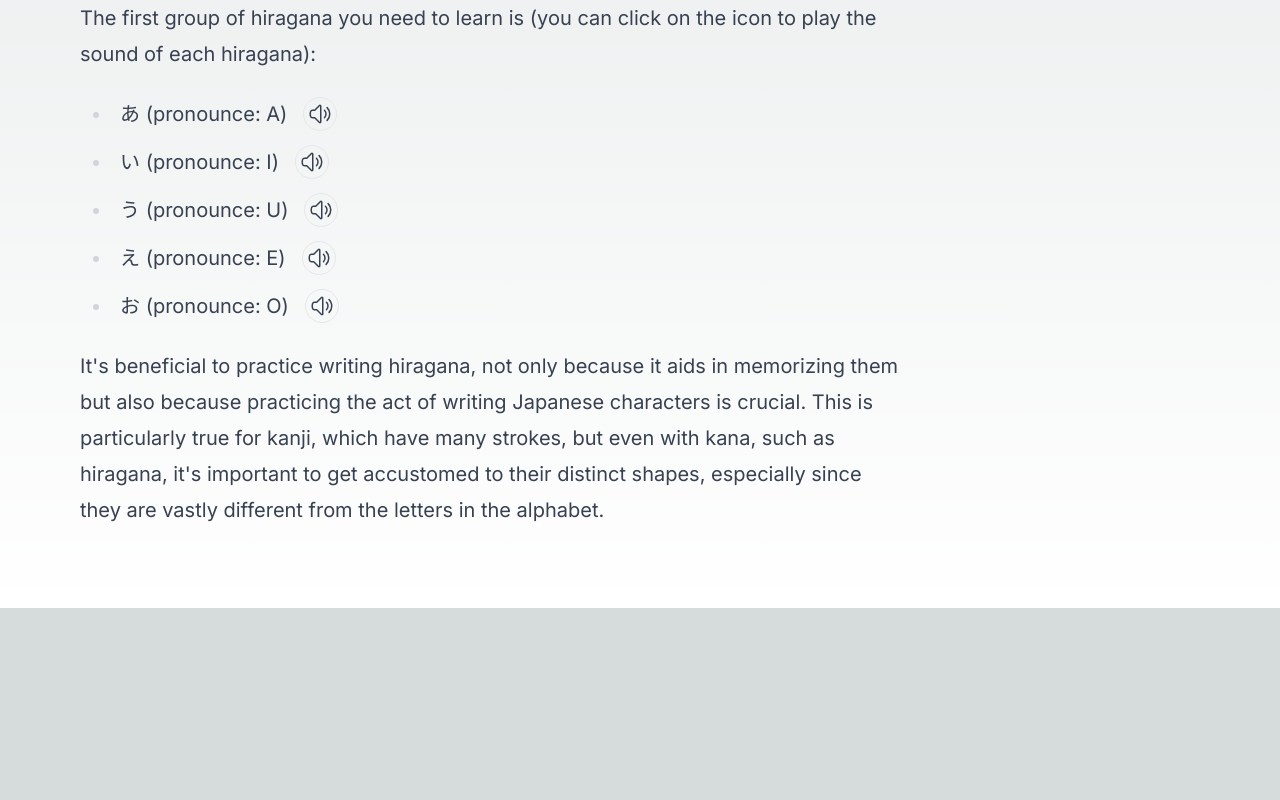
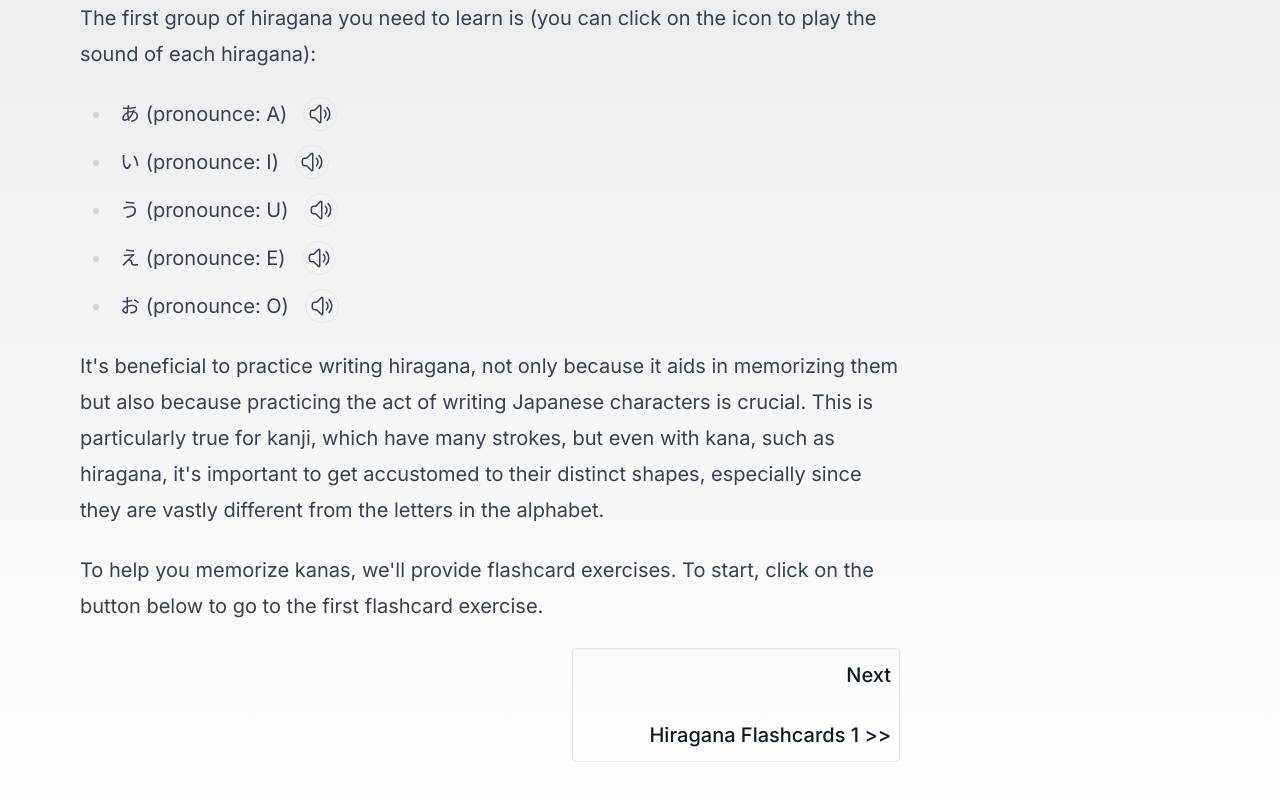
Before and after one commit to gabsschrodinger/japanly, a Next.js app: page /lesson-01 in a window 1280 px wide. Shown: the part 968-1768 px from the top of the page. Before the commit the page ends 1576 px from the top, so only its background shows below. Built offline with nearby package versions, Linux system fonts and the light colour scheme.

Commit message:
improve hiragana 01 lesson, create lesson 2 page

```diff
--- a/app/flashcards/page.tsx
+++ b/app/flashcards/page.tsx
@@ -3,7 +3,7 @@
 import { getRandomItemFromArray } from "@/lib/utils";
 import React, { useState } from "react";
 import ClientSideRendering from "./ClientSideRendering";
-import { hiraganaList } from "./hiragana";
+import { hiraganaList } from "../../lib/hiragana";
 
 export default function Flashcard() {
   const [hiragana, setHiragana] = useState(
--- a/app/lesson-01/page.tsx
+++ b/app/lesson-01/page.tsx
@@ -1,5 +1,6 @@
 import { ListItemWithVoice } from "@/components/ListItemWithVoice";
-import { hiraganaList } from "../flashcards/hiragana";
+import { hiraganaList } from "../../lib/hiragana";
+import { NextOption } from "@/components/NextOption";
 
 export default function Lesson01() {
   return (
@@ -53,6 +54,17 @@ export default function Lesson01() {
           especially since they are vastly different from the letters in the
           alphabet.
         </p>
+        <p>
+          To help you memorize kanas, we&apos;ll provide flashcard exercises. To
+          start, click on the button below to go to the first flashcard
+          exercise.
+        </p>
+
+        <NextOption
+          position="next"
+          title="Hiragana Flashcards 1"
+          url="/lesson-02"
+        />
       </article>
     </main>
   );
--- /dev/null
+++ b/app/lesson-02/page.tsx
@@ -0,0 +1,3 @@
+export default function Lesson01() {
+  return <div></div>;
+}
--- a/components/ListItemWithVoice.tsx
+++ b/components/ListItemWithVoice.tsx
@@ -1,6 +1,6 @@
 "use client";
 
-import { Kana } from "@/app/flashcards/hiragana";
+import { Kana } from "@/lib/hiragana";
 
 type Props = {
   kana: Kana;
--- /dev/null
+++ b/components/NextOption.tsx
@@ -0,0 +1,24 @@
+"use client";
+
+import { captalizeWord } from "@/lib/utils";
+import Link from "next/link";
+
+type Props = {
+  position: "next" | "previous";
+  url: string;
+  title: string;
+};
+
+export const NextOption = ({ position, title, url }: Props) => {
+  return (
+    <div className="flex">
+      <Link
+        href={url}
+        className="no-underline cursor-pointer ml-auto w-2/5 border rounded p-2 flex justify-end flex-col items-end h-fit"
+      >
+        <p className="h-fit !my-0 flex">{captalizeWord(position)}</p>
+        <p className="h-fit !mb-0 mt-2 flex">{title} &gt;&gt;</p>
+      </Link>
+    </div>
+  );
+};
--- a/lib/utils.ts
+++ b/lib/utils.ts
@@ -3,3 +3,7 @@ export const getRandomItemFromArray = <T>(array: T[]): T => {
 
   return array[randomIndex];
 };
+
+export const captalizeWord = (word: string): string => {
+  return word.charAt(0).toUpperCase() + word.substring(1);
+};
```
Also changed, not shown: lib/hiragana.ts (renamed from app/flashcards/hiragana.ts), 2 other files (tests, documents, lock files or other folders).
